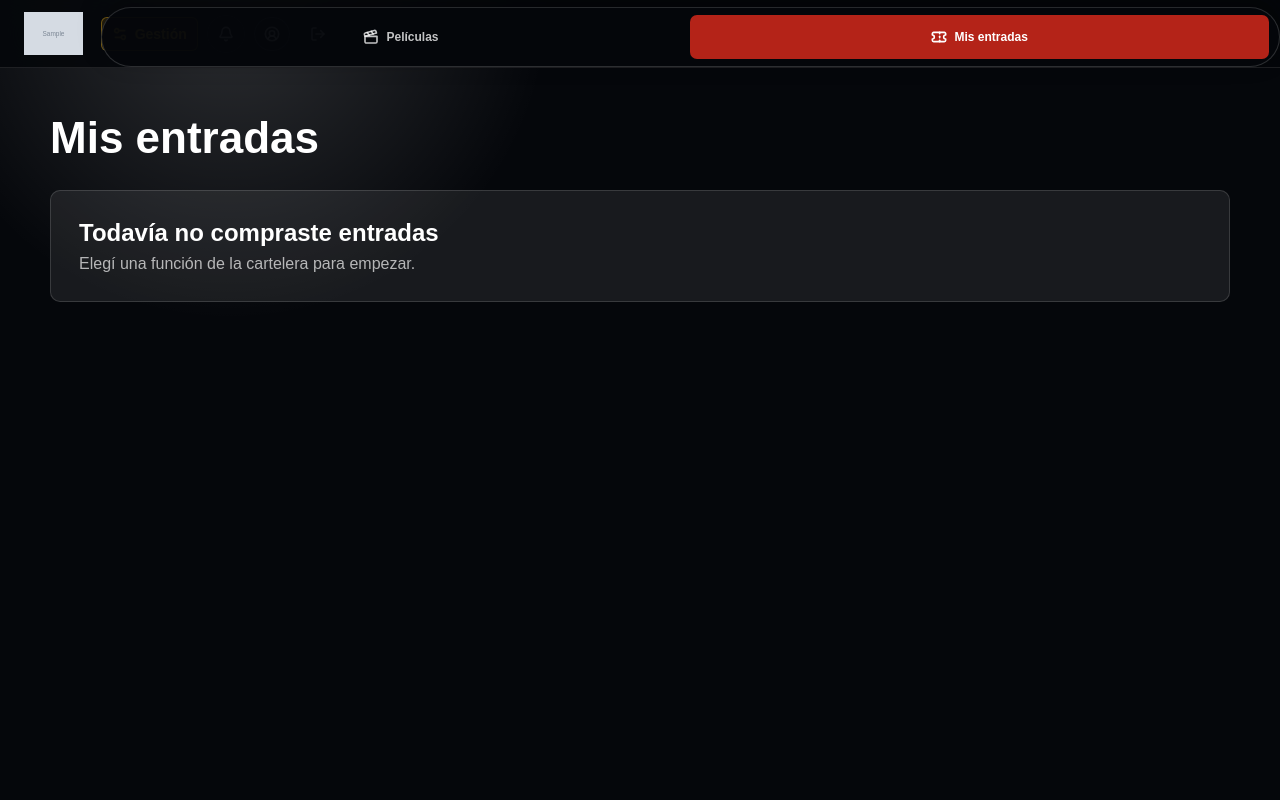
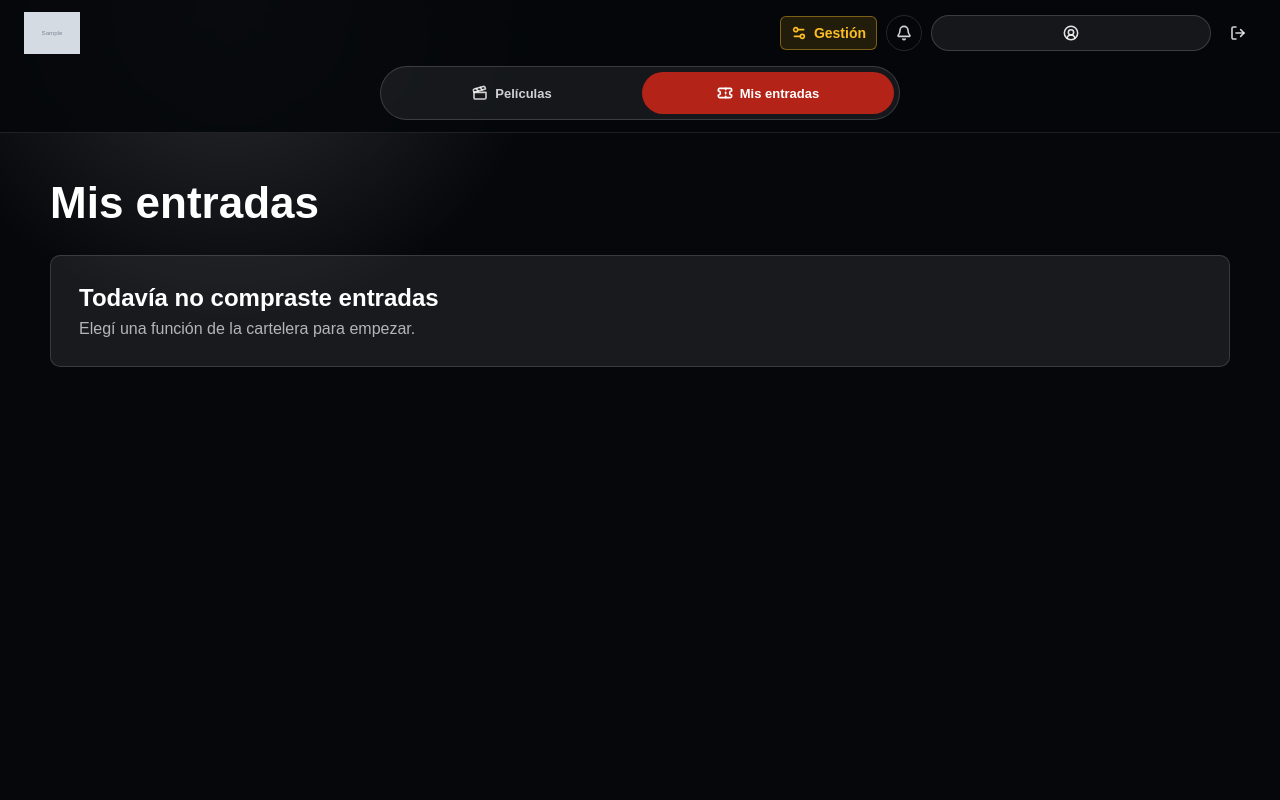
Before and after one commit to uca-argentina/pid-2026-refactoreros, a Django app: page /mis-entradas/ in a window 1280 px wide. Run offline with Django 5.2, Linux system fonts and the light colour scheme; a user stored in the database is signed in; tables that the repository leaves empty hold one stand-in row (values such as "Sample post"); grey boxes marked "Sample" are stand-in pictures; data that the repository does not hold is empty; parts of the project's set-up code (start-up, migrations or seed data) failed here and were passed over.

Commit message:
Unificar encabezado responsive del sitio

```diff
--- a/django/web/catalog/static/catalog.css
+++ b/django/web/catalog/static/catalog.css
@@ -1878,3 +1878,150 @@ body {
   text-transform: uppercase;
   color: #c0392b;
 }
+
+/* Single responsive header layout.  Keep all navigation inside the sticky
+   header on touch devices; fixed child navigation was fragile in tablets. */
+@media (max-width: 1280px) {
+  .client-page {
+    padding-top: 0;
+    padding-bottom: 34px;
+  }
+
+  .client-header {
+    position: sticky;
+    z-index: 40;
+    display: grid;
+    grid-template-columns: auto minmax(0, 1fr);
+    align-items: center;
+    gap: 12px 20px;
+    min-height: 0;
+    padding: 12px 24px;
+  }
+
+  .client-header nav {
+    display: contents;
+  }
+
+  .client-brand {
+    grid-column: 1;
+    grid-row: 1;
+  }
+
+  .client-logo {
+    height: 42px;
+    max-width: 150px;
+  }
+
+  .client-header > nav > .client-nav-account,
+  .client-header > nav > .client-nav-account.has-management,
+  .client-header > nav > .client-nav-account.is-anonymous {
+    display: flex;
+    grid-column: 2;
+    grid-row: 1;
+    align-items: center;
+    justify-content: flex-end;
+    gap: 9px;
+    min-width: 0;
+    width: 100%;
+    padding: 0;
+    border: 0;
+    background: transparent;
+  }
+
+  .client-header .client-nav-primary {
+    position: static;
+    grid-column: 1 / -1;
+    grid-row: 2;
+    display: grid;
+    grid-template-columns: repeat(2, minmax(0, 1fr));
+    gap: 4px;
+    width: min(520px, 100%);
+    margin: 0 auto;
+    padding: 5px;
+    border: 1px solid rgba(255, 255, 255, .16);
+    border-radius: 999px;
+    background: rgba(255, 255, 255, .07);
+    box-shadow: none;
+  }
+
+  .client-header .client-nav-primary a {
+    justify-content: center;
+    min-height: 42px;
+    padding: 0 12px;
+    border-radius: 999px;
+    color: rgba(255, 255, 255, .8);
+    font-size: 13px;
+  }
+
+  .client-header .client-nav-primary a.client-tickets-link,
+  .client-header .client-nav-primary a.client-tickets-link:hover {
+    color: #ffaaa3;
+    background: rgba(180, 35, 24, .18);
+  }
+
+  .client-header .client-nav-primary a.is-active,
+  .client-header .client-nav-primary a.is-active:hover {
+    color: #fff;
+    background: #b42318;
+  }
+
+  .client-user-pill {
+    flex: 1 1 auto;
+    min-width: 0;
+    max-width: 280px;
+    min-height: 36px;
+  }
+
+  .client-header nav a.client-notifications-link,
+  .client-header nav a.client-logout-link {
+    flex: 0 0 auto;
+    justify-content: center;
+    min-width: 36px;
+    min-height: 36px;
+    padding: 0 8px;
+  }
+
+  .client-header .client-notifications-label,
+  .client-header nav a.client-logout-link span {
+    display: none;
+  }
+}
+
+@media (max-width: 600px) {
+  .client-header {
+    grid-template-columns: minmax(0, 1fr);
+    gap: 10px;
+    padding: 14px 16px;
+  }
+
+  .client-brand {
+    grid-column: 1;
+    grid-row: 1;
+  }
+
+  .client-header > nav > .client-nav-account,
+  .client-header > nav > .client-nav-account.has-management,
+  .client-header > nav > .client-nav-account.is-anonymous {
+    grid-column: 1;
+    grid-row: 2;
+    justify-content: flex-start;
+  }
+
+  .client-user-pill {
+    flex: 0 0 36px;
+    width: 36px;
+    max-width: 36px;
+    padding: 0;
+    justify-content: center;
+  }
+
+  .client-user-pill > span {
+    display: none;
+  }
+
+  .client-header .client-nav-primary {
+    grid-column: 1;
+    grid-row: 3;
+    width: 100%;
+  }
+}
```
